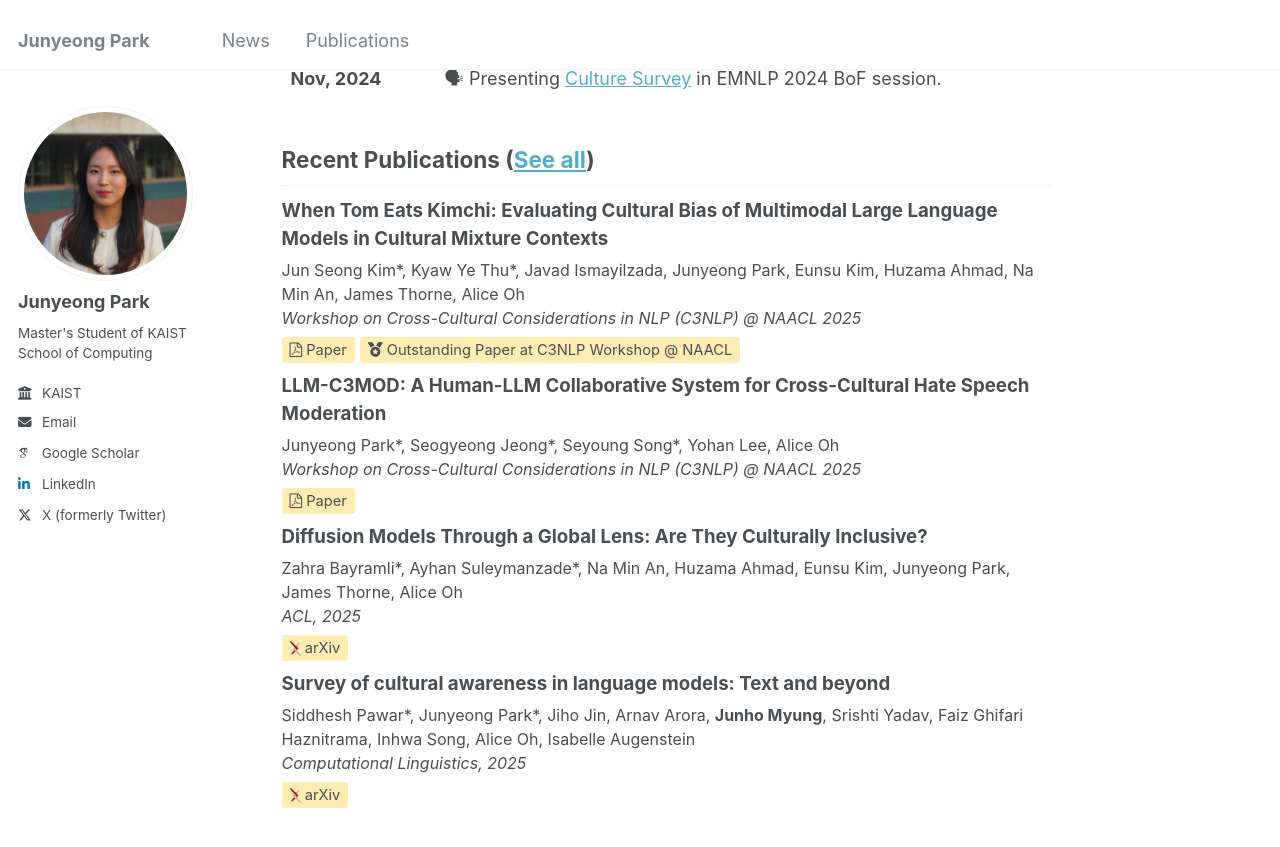
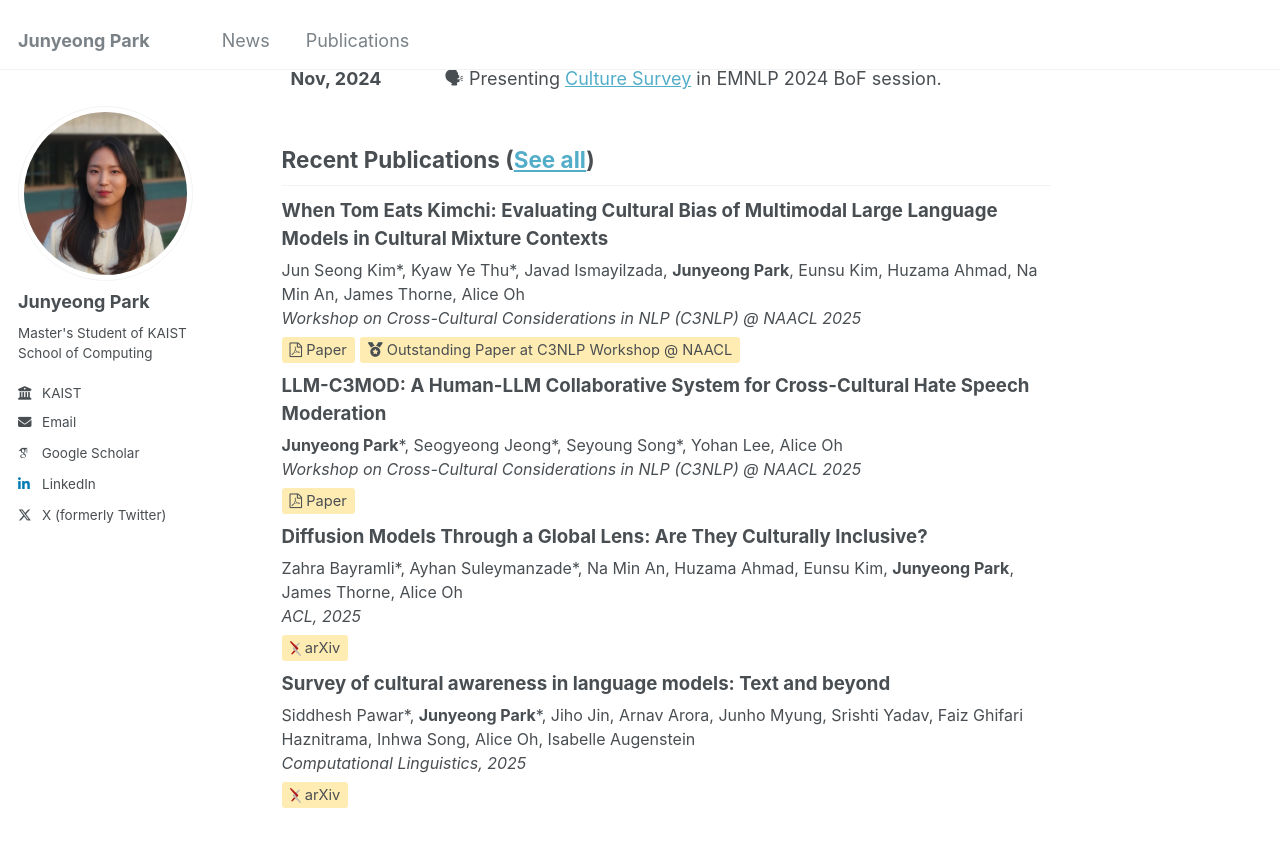
Before and after one commit to jjjunyeong/jjjunyeong.github.io, a Jekyll site: the page built from _pages/about.md, in a window 1280 px wide and 900 px high, scrolled down 612 px. Shown: the top 847 px of the window. Built offline with Jekyll 4.4.1, drawn with Linux system fonts in a browser that asks for light colours; some web fonts are replaced.

Commit message:
Update paper.html

```diff
--- a/_includes/paper.html
+++ b/_includes/paper.html
@@ -18,7 +18,7 @@
      {{ title }}
     </div>
     <div style="font-size:12pt; margin-top: 5px">
-        {{post.authors | replace: "Junho Myung", "<strong>Junho Myung</strong>"}}
+        {{post.authors | replace: "Junyeong Park", "<strong>Junyeong Park</strong>"}}
     </div>
     <div style="font-size:12pt">
         <em>{{post.venue}}</em>
```
